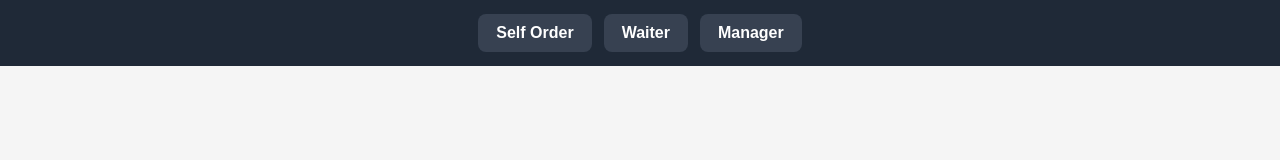
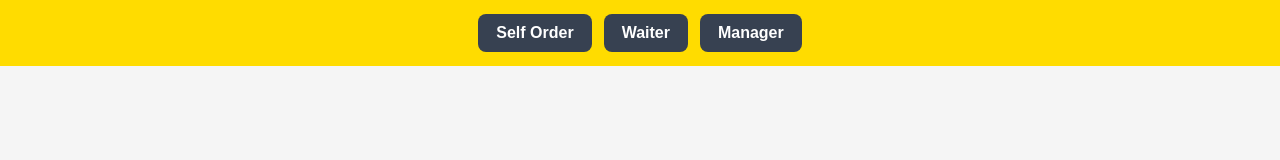
Before and after one commit to nau27/KuduGeprekKuduNgopi, a plain HTML site: page index.html in a window 1280 px wide. Drawn offline with Linux system fonts and the light colour scheme.

Commit message:
Update title and top bar background color

```diff
--- a/index.html
+++ b/index.html
@@ -3,7 +3,7 @@
   <head>
     <meta charset="UTF-8" />
     <meta name="viewport" content="width=device-width, initial-scale=1.0" />
-    <title>Top Bar</title>
+    <title>Kudu Geprek Kudu Ngopi</title>
     <style>
       * {
         box-sizing: border-box;
@@ -17,7 +17,7 @@
 
       .topbar {
         width: 100%;
-        background: #1f2937;
+        background: #FFDC00;
         color: #fff;
         display: flex;
         justify-content: center;
```
